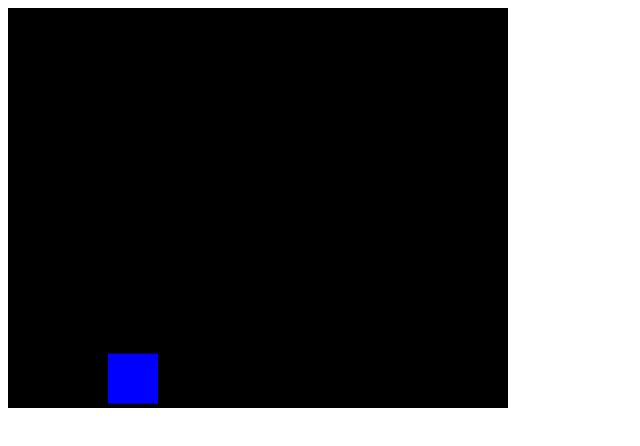
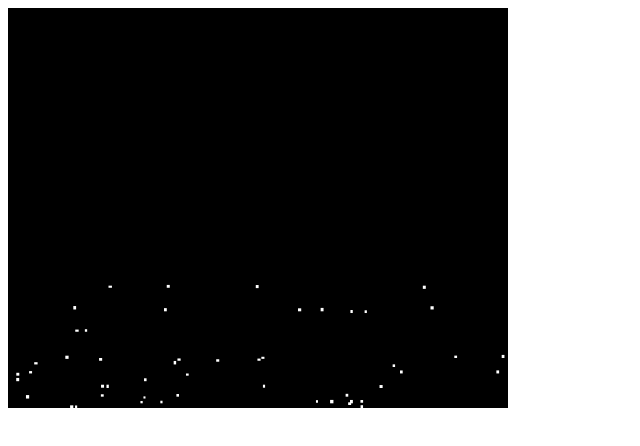
Before and after one commit to sovaamahato/games_using_Js, a plain HTML site: page bouncing_box.html in a window 1280 px wide. Shown: the whole page, without its empty margins (0-640 px from the left). Drawn offline with Linux system fonts and the light colour scheme.

Commit message:
lots of bouncing icecubes: by using loop

```diff
--- a/bouncing_box.html
+++ b/bouncing_box.html
@@ -16,18 +16,19 @@
         let ct=c.getContext("2d");
 
 
+
         //class
         class Particle{
 
             constructor(){
                this.position={
-                x:100,
-                y:100,
+                x:Math.random() * canvas.width,
+                y:Math.random() * canvas.height-200,
                } ;
 
                this.size={
-                width:50,
-                height:50,
+                width:Math.random() * (2 - 0.5) + 2,
+                height:Math.random() * (2 - 0.5) + 2,
                };
 
                this.velocity={
@@ -39,7 +40,7 @@
 
             draw(){
                 ct.beginPath();
-                ct.fillStyle="blue";
+                ct.fillStyle="white";
                 ct.fillRect(
                     this.position.x,
                     this.position.y,
@@ -70,13 +71,26 @@
 
         }
 
-        const box=new Particle();
+
+
+
+        let dheraiBoxHaru=[];
+        for(let i=0;i<50;i++){
+            const box=new Particle();
+            dheraiBoxHaru.push(box);
+
+        }
+
+
 
         function animate(){
             ct.clearRect(0,0,c.width,c.height);
-            box.draw();
-            box.move();
-            box.checkBoxCollision();
+            for(let i=0;i<50;i++){
+            dheraiBoxHaru[i].draw();
+            dheraiBoxHaru[i].move();
+            dheraiBoxHaru[i].checkBoxCollision();
+            }
+
             requestAnimationFrame(animate);
         }
 
```
